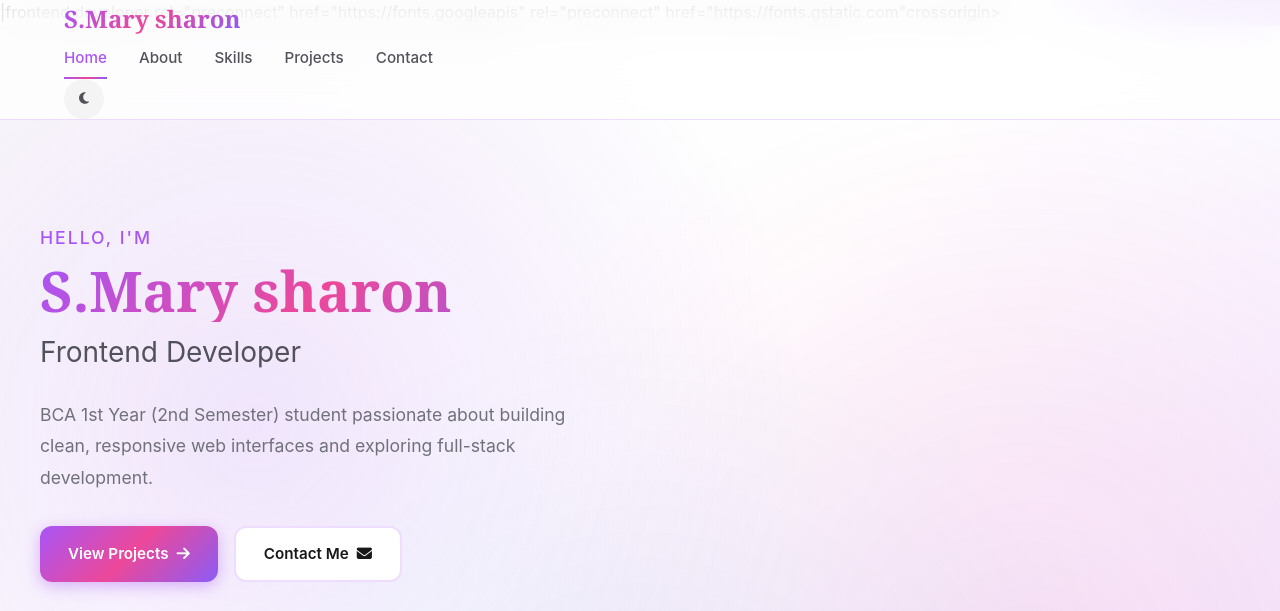
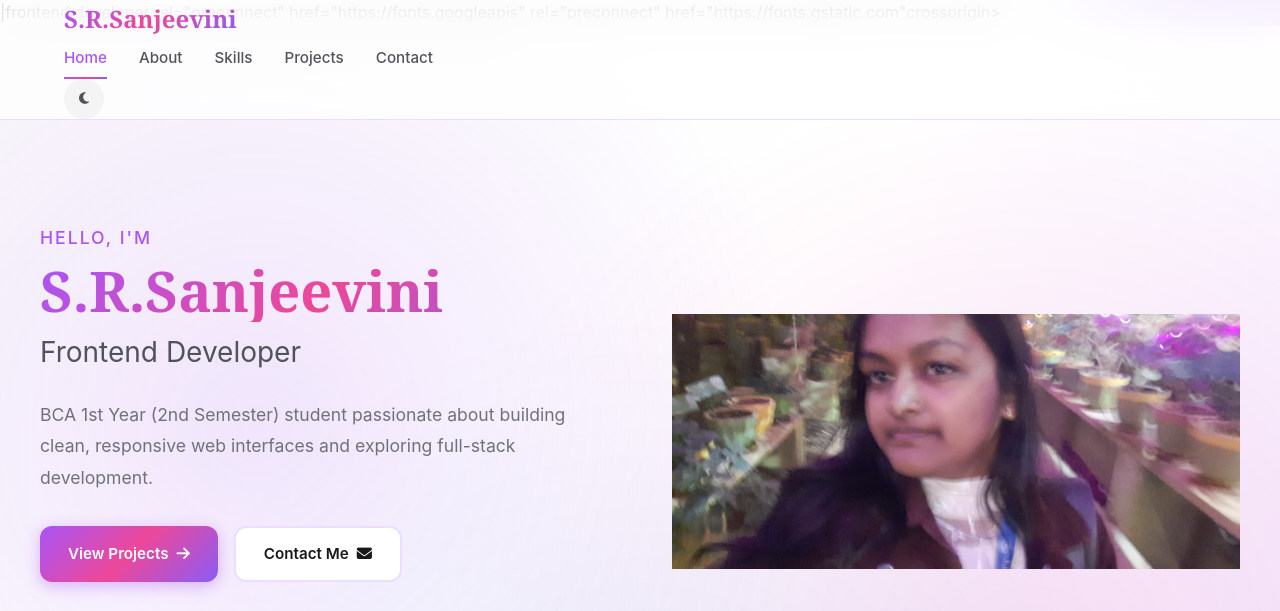
Before and after one commit to 25bcae57-netizen/ideal-train, a website: page index.html in a window 1280 px wide. Shown: the top 611 px of the page. Drawn offline with Linux system fonts and the light colour scheme; no server answers.

Commit message:
Update index.html

```diff
--- a/index.html
+++ b/index.html
@@ -4,7 +4,7 @@
 <head>
     <meta charset="UTF-8">
     <meta name="viewport" content="width=device-width, initial-scale=1.0">
-    <title>S.Mary sharon</title>|frontend developer</title>
+    <title>S.R.Sanjeevini</title>|frontend developer</title>
 
     <link rel="stylesheet" href="style.css">
     <link> rel="preconnect" href="https://fonts.googleapis"
@@ -19,7 +19,7 @@
     <nav class="navbar" id="navbar">
         <div class="nav container">
             <a href="#home" class="nav-logo">
-                <span class="logo-text">S.Mary sharon</span>
+                <span class="logo-text">S.R.Sanjeevini</span>
             </a>
 
             <div class="nav-menu" id="nav-menu">
@@ -45,7 +45,7 @@
         <div class="hero-container">
             <div class="hero-content">
                 <div class="hero-greeting reveal-up">Hello, I'm</div>
-                <h1 class="hero-name reveal-up">S.Mary sharon</h1>
+                <h1 class="hero-name reveal-up">S.R.Sanjeevini</h1>
                 <h2 class="hero-role reveal-up">Frontend Developer</h2>
                 <p class="hero-intro reveal-up">
                     BCA 1st Year (2nd Semester) student passionate about building clean, responsive web interfaces and
@@ -75,7 +75,9 @@
                     </a>
                 </div>
             </div>
-
+        <div class="hero-image">
+                <img src="images/profile.jpg">
+            </div>
         </div>
     </section>
 
@@ -449,7 +451,7 @@
         <div class="container">
             <div class="footer-content">
                 <div class="footer-brand">
-                    <h3 class="footer-name"> S.Mary sharon</h3>
+                    <h3 class="footer-name"> S.R.Sanjeevini</h3>
                     <p class="footer-tagline">Frontend Developer & BCA Student</p>
                 </div>
 
@@ -488,7 +490,7 @@
             </div>
 
             <div class="footer-bottom">
-                <p>&copy; 2026 S.Mary sharon All rights reserved.</p>
+                <p>&copy; 2026 S.R.Sanjeevini All rights reserved.</p>
                 <p>Built with <i class="fas fa-heart"></i> using HTML, CSS & JavaScript</p>
             </div>
         </div>
```
